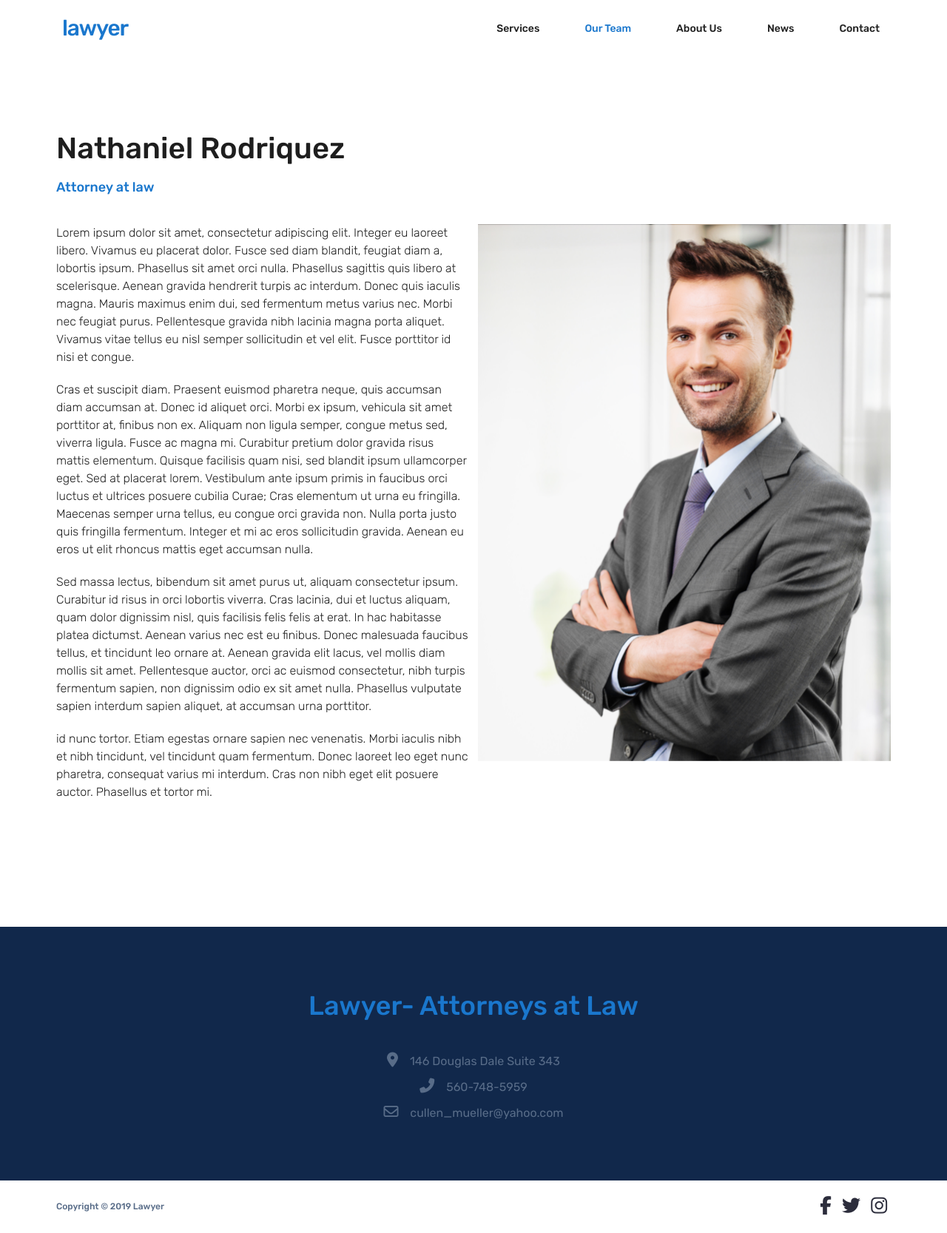
After one commit to UrosNerandzic/Lawyer, a PHP site: page /team-single.html in a window 1280 px wide. The commit adds this page. Shown: the whole page at 74% size. Run offline with PHP 8.4, Linux system fonts and the light colour scheme; some libraries are stand-ins or nearby versions.

Commit message:
Singe member page done

```diff
--- /dev/null
+++ b/public_html/scss/theme-partials/_team-single.scss
@@ -0,0 +1,20 @@
+.team-single{
+    padding: 50px 0;
+    .team-member-position{
+        color: $primary;
+        font-size: 1.8rem;
+        line-height: 2.7rem;
+        font-weight: $font-weight-medium;
+        margin-bottom: 3.6rem;
+    }
+    .team-member-bio{
+        p{
+            margin-bottom: 2rem;
+        }
+    }
+}
+@media(min-width:992px){
+    .team-single{
+        padding: 100px 0 150px;
+    }
+}
--- a/public_html/scss/theme.scss
+++ b/public_html/scss/theme.scss
@@ -10,3 +10,4 @@
 @import "theme-partials/_info-section.scss";
 @import "theme-partials/_footer.scss";
 @import "theme-partials/_about.scss";
+@import "theme-partials/_team-single.scss";
--- /dev/null
+++ b/public_html/team-single.html
@@ -0,0 +1,197 @@
+<!DOCTYPE html>
+<!--
+Click nbfs://nbhost/SystemFileSystem/Templates/Licenses/license-default.txt to change this license
+Click nbfs://nbhost/SystemFileSystem/Templates/Other/html.html to edit this template
+-->
+<html>
+    <head>
+        <title>lawyer</title>
+        <meta charset="UTF-8">
+        <meta name="viewport" content="width=device-width, initial-scale=1.0">
+        <meta name="author" content="Uros Nerandzic">
+        <meta name="discription" content="Lawyer is a specialized commercial law firm based in Belgrade, Serbia, firmly committed to providing advice at the highest level and achieving lasting results for our clients.">
+        <meta name="keywords" content="Lawyer, law, Belgrade, company, clients">
+
+
+
+        <!--IOS compatibility-->
+
+        <meta name="apple-mobile-web-app-capable" content="yes">
+        <meta name="apple-mobile-web-app-title" content="lawyer">
+        <link rel="apple-touch-icon" href="apple-icon-144x144.png">
+
+        <!--Android compatibility-->
+
+        <meta name="mobile-web-app-capable" content="yes">
+        <meta name="application-name" content="lawyer">
+        <link rel="icon" type="image/png" href="android-icon-192x192.png">
+
+
+        <!--CSS FILES-->
+        <link href="css/owl.carousel.css" rel="stylesheet" type="text/css"/>
+        <link href="css/owl.theme.default.css" rel="stylesheet" type="text/css"/>
+        <link href="css/theme.css" rel="stylesheet" type="text/css"/>
+
+    </head>
+    <body>
+
+
+        <header class="fixed-top bg-white py-2 py-xl-4">
+            <div class="container">
+                <nav class="navbar navbar-expand-md navbar-light">
+                    <a class="navbar-brand" href="index.html">
+                        <img src="img/logo.png" alt=""/>
+                    </a>
+                    <button class="navbar-toggler border-0" type="button" data-toggle="collapse" data-target="#main-menu" aria-controls="main-menu" aria-expanded="false" aria-label="Toggle navigation">
+                        <span></span>
+                        <span></span>
+                        <span></span>
+                    </button>
+
+                    <div class="collapse navbar-collapse" id="main-menu">
+                        <ul class="navbar-nav ml-auto">
+                            <li class="nav-item">
+                                <a class="nav-link" href="services.html">Services <span class="sr-only">(current)</span></a>
+                            </li>
+                            <li class="nav-item">
+                                <a class="nav-link active" href="team.html">Our Team</a>
+                            </li>
+                            <li class="nav-item">
+                                <a class="nav-link" href="about.html">About Us</a>
+                            </li>
+                            <li class="nav-item">
+                                <a class="nav-link" href="news.html">News</a>
+                            </li>
+                            <li class="nav-item">
+                                <a class="nav-link" href="contact.html">Contact</a>
+                            </li>
+
+                        </ul>
+                    </div>
+                </nav>
+            </div> <!-- container-end -->
+        </header> <!-- header-end -->
+
+
+        <main>
+
+            <section class="team-single">
+                <div class="container">
+                    <div class="team-single-header">
+                        <h1 class="mb-4 animation" data-animation="slide-bottom" data-delay="0s">Nathaniel Rodriquez</h1>
+                        <p class="team-member-position animation" data-animation="slide-bottom" data-delay="0.3s">Attorney at law</p>
+                    </div> <!-- team-single-header-end -->
+
+                    <div class="row">
+                        <div class="col-12 col-lg-6 ">
+                            <article class="team-member-bio animation" data-animation="slide-right">
+                                <p>
+                                    Lorem ipsum dolor sit amet, consectetur adipiscing elit.
+                                    Integer eu laoreet libero. Vivamus eu placerat dolor.
+                                    Fusce sed diam blandit, feugiat diam a, lobortis ipsum.
+                                    Phasellus sit amet orci nulla. Phasellus sagittis quis
+                                    libero at scelerisque. Aenean gravida hendrerit turpis
+                                    ac interdum. Donec quis iaculis magna. Mauris maximus
+                                    enim dui, sed fermentum metus varius nec. Morbi nec feugiat purus.
+                                    Pellentesque gravida nibh lacinia magna porta aliquet.
+                                    Vivamus vitae tellus eu nisl semper sollicitudin et vel elit.
+                                    Fusce porttitor id nisi et congue.
+                                </p>
+                                <p>
+                                    Cras et suscipit diam. Praesent euismod pharetra neque,
+                                    quis accumsan diam accumsan at. Donec id aliquet orci.
+                                    Morbi ex ipsum, vehicula sit amet porttitor at,
+                                    finibus non ex. Aliquam non ligula semper, congue
+                                    metus sed, viverra ligula. Fusce ac magna mi.
+                                    Curabitur pretium dolor gravida risus mattis elementum.
+                                    Quisque facilisis quam nisi, sed blandit ipsum ullamcorper eget.
+                                    Sed at placerat lorem. Vestibulum ante ipsum primis in
+                                    faucibus orci luctus et ultrices posuere cubilia Curae;
+                                    Cras elementum ut urna eu fringilla. Maecenas semper
+                                    urna tellus, eu congue orci gravida non. Nulla porta
+                                    justo quis fringilla fermentum. Integer et mi ac eros
+                                    sollicitudin gravida. Aenean eu eros ut elit rhoncus
+                                    mattis eget accumsan nulla.
+                                </p>
+                                <p>
+                                    Sed massa lectus, bibendum sit amet purus ut,
+                                    aliquam consectetur ipsum. Curabitur id risus
+                                    in orci lobortis viverra. Cras lacinia, dui et
+                                    luctus aliquam, quam dolor dignissim nisl, quis
+                                    facilisis felis felis at erat. In hac habitasse
+                                    platea dictumst. Aenean varius nec est eu finibus.
+                                    Donec malesuada faucibus tellus, et tincidunt leo
+                                    ornare at. Aenean gravida elit lacus, vel mollis
+                                    diam mollis sit amet. Pellentesque auctor, orci ac
+                                    euismod consectetur, nibh turpis fermentum sapien,
+                                    non dignissim odio ex sit amet nulla. Phasellus
+                                    vulputate sapien interdum sapien aliquet, at
+                                    accumsan urna porttitor.
+                                </p>
+                                <p>
+                                    id nunc tortor. Etiam egestas ornare sapien nec
+                                    venenatis. Morbi iaculis nibh et nibh tincidunt,
+                                    vel tincidunt quam fermentum. Donec laoreet leo
+                                    eget nunc pharetra, consequat varius mi interdum.
+                                    Cras non nibh eget elit posuere auctor. Phasellus et tortor mi.
+                                </p>
+                            </article>
+                        </div> <!-- col-end -->
+
+                        <div class="col-12 col-lg-6 order-first order-lg-last mb-4 mb-lg-0">
+                            <figure class="mb-0 text-center animation" data-animation="slide-left">
+                                <img src="img/team/big/Nathaniel-Rodriquez.png" alt=""/>
+                            </figure>
+                        </div>
+
+                    </div> <!-- row-end -->
+                </div> <!-- container-end -->
+            </section>
+
+
+            <section class="info-section text-center">
+                <div class="container">
+                    <h2 class="text-primary mb-5">Lawyer- Attorneys at Law</h2>
+                    <p class="info-address animation" data-animation="slide-top" data-delay="0s">
+                        <span class="fas fa-map-marker-alt"></span>
+                        146 Douglas Dale Suite 343
+                    </p>
+
+                     <p class="info-phone animation" data-animation="slide-top" data-delay="0.2s">
+                        <span class="fas fa-phone-alt"></span>
+                        <a href="tel:560-748-5959">560-748-5959</a>
+                    </p>
+
+                     <p class="info-email animation" data-animation="slide-top" data-delay="0.4s">
+                        <span class="far fa-envelope"></span>
+                        <a href="mailto:cullen_mueller@yahoo.com">cullen_mueller@yahoo.com</a>
+                    </p>
+
+                </div>  <!-- container-end -->
+            </section> <!-- info-section-end -->
+        </main> <!-- main-end -->
+
+        <footer class="bg-white">
+
+            <div class="container text-center d-sm-flex justify-content-sm-between align-items-sm-center">
+
+
+            <nav class="social mb-4 mb-sm-0 order-sm-last">
+                    <a href="https://facebook.com" class="fab fa-facebook-f"></a>
+                    <a href="https://twitter.com" class="fab fa-twitter"></a>
+                    <a href="https://instagram.com" class="fab fa-instagram"></a>
+            </nav>
+            <p class="copyright mb-0">Copyright &copy; 2019 <a href="index.html">Lawyer</a></p>
+            </div> <!-- container-end -->
+
+        </footer> <!-- footer-end -->
+
+        <script src="js/jquery.min.js" type="text/javascript"></script>
+        <script src="js/bootstrap.bundle.min.js" type="text/javascript"></script>
+        <!--font awsome  icons-->
+        <script src="https://kit.fontawesome.com/dae65cf368.js" crossorigin="anonymous"></script>
+        <!-- javascript -->
+        <script src="js/owl.carousel.min.js" type="text/javascript"></script>
+        <script src="js/main.js" type="text/javascript"></script>
+    </body>
+</html>
```
Also changed, not shown: public_html/css/theme.css, public_html/img/team/big/Nathaniel-Rodriquez.png (added), public_html/scss/theme-partials/_team.scss (line endings or trailing spaces), 1 other file.
